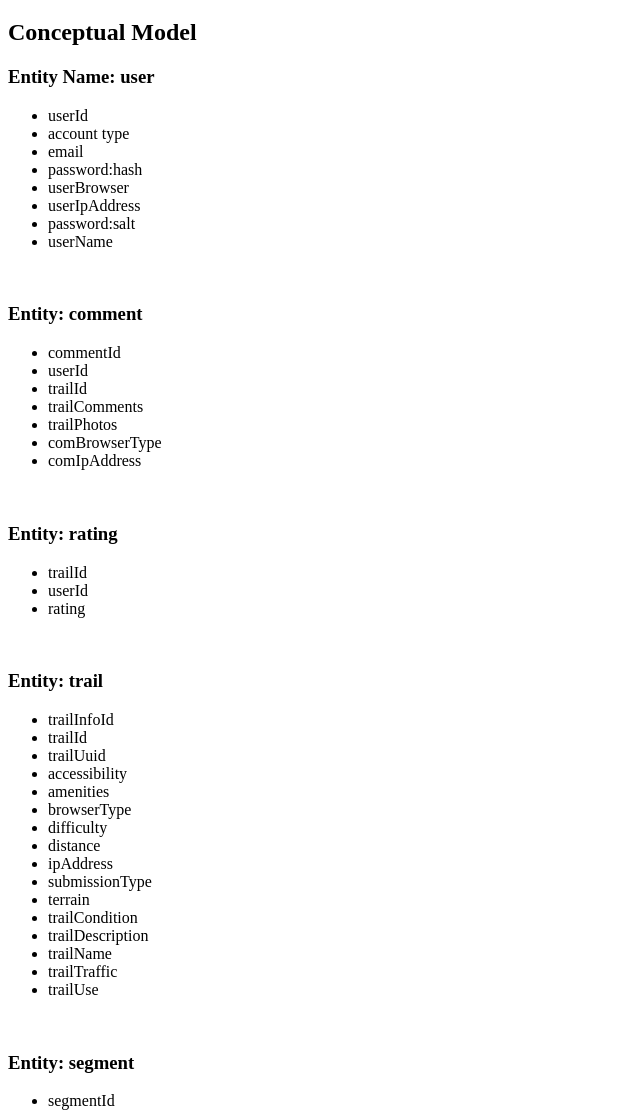
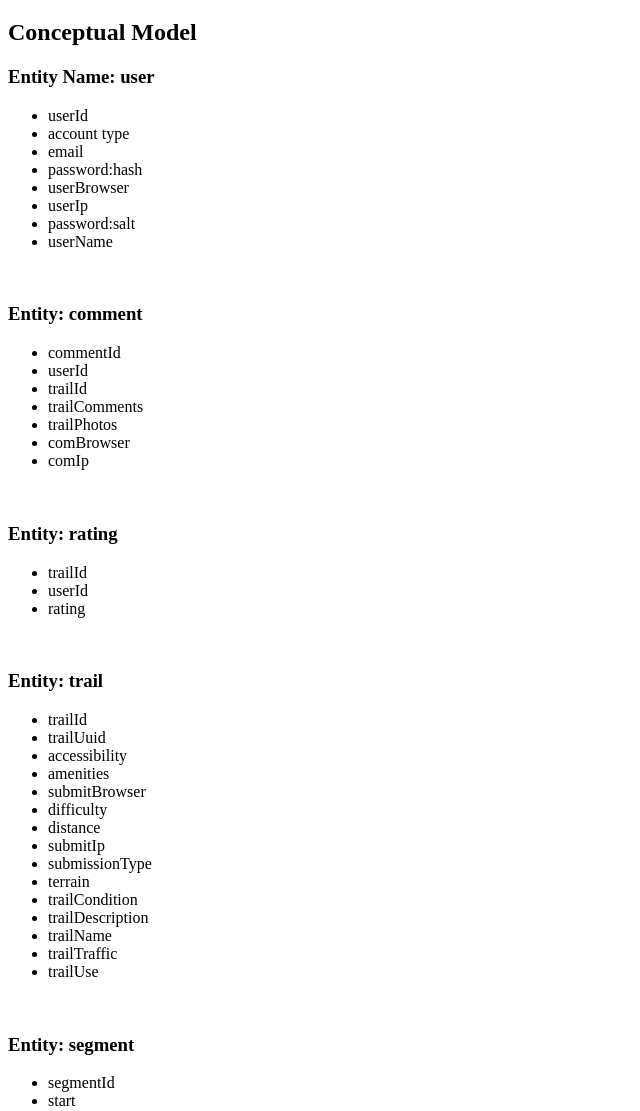
Before and after one commit to MattHarr1s/open-trails, a PHP site: page /public_html/documentation/index.php in a window 1280 px wide. Shown: the part 498-1609 px from the top of the page, without its empty margins (0-640 px from the left). Run offline with PHP 8.4, Linux system fonts and the light colour scheme; some libraries are stand-ins or nearby versions.

Commit message:
user/com/submit prefixes added to Browser & IP address

```diff
--- a/public_html/documentation/index.php
+++ b/public_html/documentation/index.php
@@ -52,7 +52,7 @@
 			<li>email</li>
 			<li>password:hash</li>
 			<li>userBrowser</li>
-			<li>userIpAddress</li>
+			<li>userIp</li>
 			<li>password:salt</li>
 			<li>userName</li>
 
@@ -66,8 +66,8 @@
 			<li>trailId</li>
 			<li>trailComments</li>
 			<li>trailPhotos</li>
-			<li>comBrowserType</li>
-			<li>comIpAddress</li>
+			<li>comBrowser</li>
+			<li>comIp</li>
 		</ul>
 		<br>
 		<h3>Entity: rating</h3>
@@ -79,15 +79,14 @@
 		<br>
 		<h3>Entity: trail</h3>
 		<ul>
-			<li>trailInfoId</li>
 			<li>trailId</li>
 			<li>trailUuid</li>
 			<li>accessibility</li>
 			<li>amenities</li>
-			<li>browserType</li>
+			<li>submitBrowser</li>
 			<li>difficulty</li>
 			<li>distance</li>
-			<li>ipAddress</li>
+			<li>submitIp</li>
 			<li>submissionType</li>
 			<li>terrain</li>
 			<li>trailCondition</li>
```
